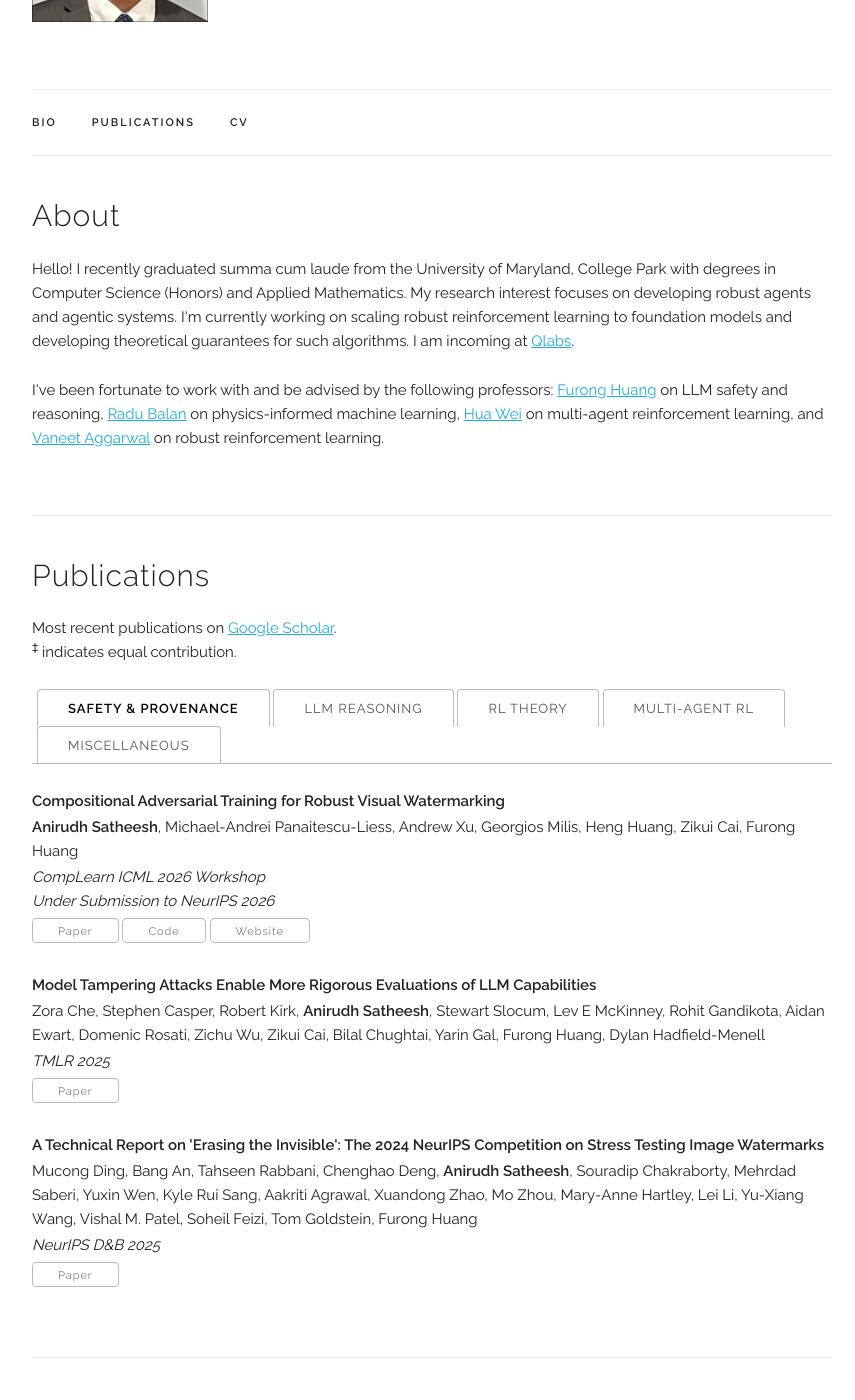
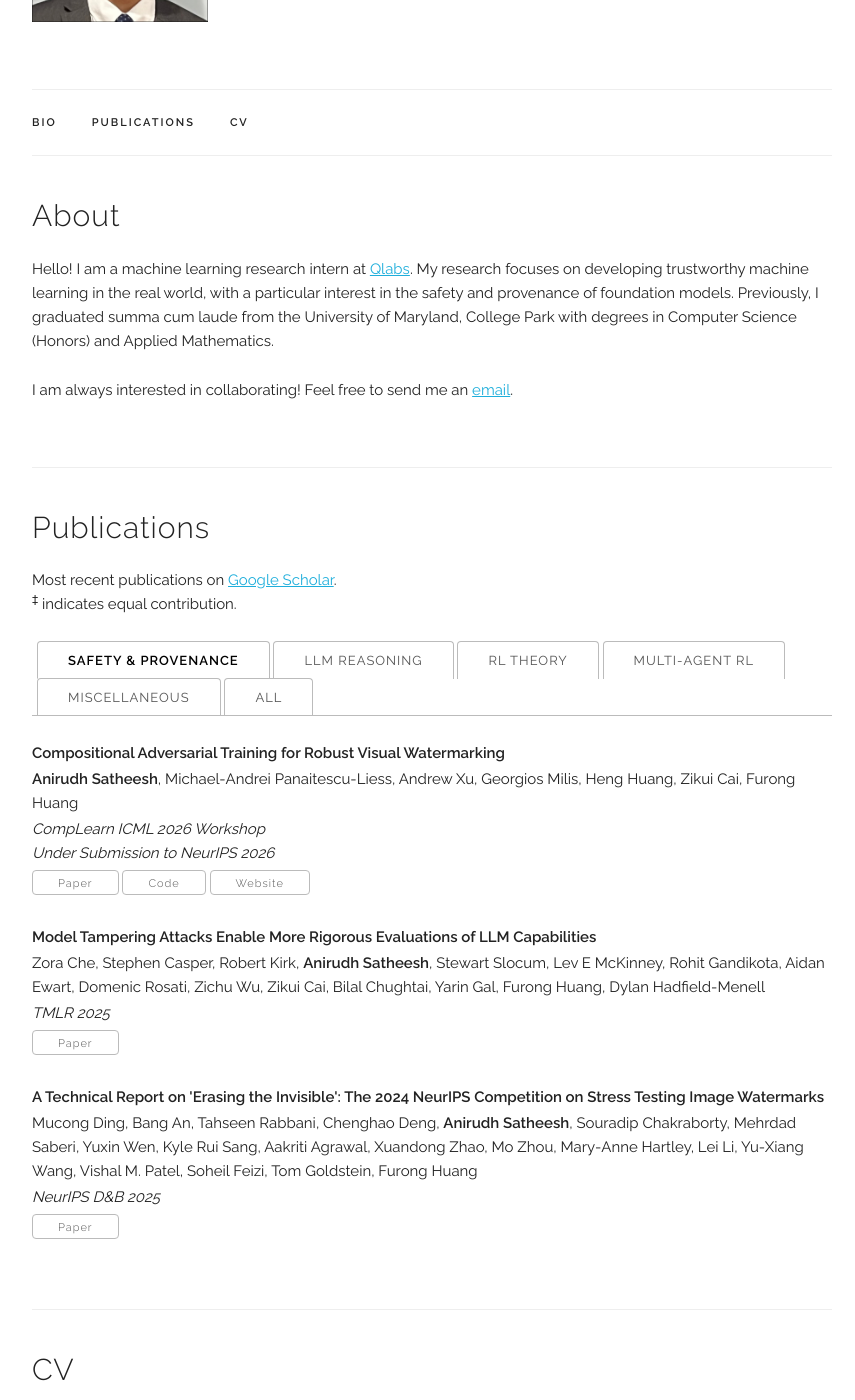
Before and after one commit to Asatheesh6561/Asatheesh6561.github.io, a Jekyll site: the page built from index.html, in a window 1280 px wide and 1400 px high, scrolled down 204 px. Shown: the whole window, without its empty margins (208-1063 px from the left). Built offline with Jekyll 4.4.1, drawn with Linux system fonts in a browser that asks for light colours; some web fonts are replaced; some of the changed text lies outside the part shown.

Commit message:
Update bio, add Qlabs internship, UAI 2026 venue, All publications tab, and collaborating CTA
Co-Authored-By: Claude Sonnet 4.6 <noreply@anthropic.com>

```diff
--- a/_data/experience.yaml
+++ b/_data/experience.yaml
@@ -5,6 +5,12 @@ experiences:
   title: "Undergraduate Student"
   subtitle: "Computing Science – Machine Learning, Applied Mathematics"
   category: "school"
+
+- place: "Qlabs"
+  website: "https://qlabs.sh/"
+  time: "Jun 2026 - Aug 2026"
+  title: "Machine Learning Research Intern"
+  category: "work"
 
 - place: "iEnVizion LLC"
   time: "Jan 2025 - Present"
--- a/_data/publications.yaml
+++ b/_data/publications.yaml
@@ -59,7 +59,7 @@ papers:
 
   - title: "Global Convergence of Average Reward Constrained MDPs with Neural Critic and General Policy Parameterization"
     authors: "<b>Anirudh Satheesh</b>, Pankaj Kumar Barman, Washim Uddin Mondal, Vaneet Aggarwal"
-    venue: "Under Submission to UAI 2026"
+    venue: "UAI 2026"
     paper_pdf: "https://arxiv.org/abs/2603.07698"
     category: rl-theory
     selected: n
--- a/index.html
+++ b/index.html
@@ -6,10 +6,10 @@ title: Home
 <div class="docs-section" id="bio">
   <h4>About</h4>
   <p>
-  Hello! I recently graduated summa cum laude from the University of Maryland, College Park with degrees in Computer Science (Honors) and Applied Mathematics. My research interest focuses on developing robust agents and agentic systems. I'm currently working on scaling robust reinforcement learning to foundation models and developing theoretical guarantees for such algorithms. I am incoming at <a href="https://qlabs.sh/" target="_blank">Qlabs</a>.
+  Hello! I am a machine learning research intern at <a href="https://qlabs.sh/" target="_blank">Qlabs</a>. My research focuses on developing trustworthy machine learning in the real world, with a particular interest in the safety and provenance of foundation models. Previously, I graduated summa cum laude from the University of Maryland, College Park with degrees in Computer Science (Honors) and Applied Mathematics.
   </p>
   <p>
-    I've been fortunate to work with and be advised by the following professors: <a href="https://furong-huang.com/" target="_blank">Furong Huang</a> on LLM safety and reasoning, <a href="https://math.umd.edu/~rvbalan/" target="_blank">Radu Balan</a> on physics-informed machine learning, <a href="https://labs.engineering.asu.edu/hw/" target="_blank">Hua Wei</a> on multi-agent reinforcement learning, and <a href="https://web.ics.purdue.edu/~vaneet/?_ga=2.240536195.1482563088.1764030052-385827614.1754536754" target="_blank">Vaneet Aggarwal</a> on robust reinforcement learning.
+    I am always interested in collaborating! Feel free to send me an <a href="mailto:anirudhs@terpmail.umd.edu" target="_blank">email</a>.
   </p>
 </div>
 
@@ -55,9 +55,42 @@ title: Home
         <li><div class="button" data-ref="#papers-{{ cat.slug }}">{{ cat.label }}</div></li>
       {% endif %}
     {% endfor %}
+    <li><div class="button" data-ref="#papers-all">All</div></li>
   </ul>
 
   <div class="tab-content">
+    <div class="tab-pane" id="papers-all">
+      {% for paper in site.data.publications.papers %}
+        <div class="paper">
+          <p class="title"><b>{{ paper.title }}</b></p>
+          <p>{{ paper.authors }}</p>
+          <p>{% assign venues = paper.venue | split: ";" %}{% for v in venues %}<i>{{ v }}</i>{% unless forloop.last %}<br/>{% endunless %}{% endfor %}</p>
+          <div class="paper-buttons">
+            {% if paper.paper_pdf %}
+              <a class="button" href="{{ paper.paper_pdf | prepend: site.baseurl }}" target="_blank">Paper</a>
+            {% endif %}
+            {% if paper.slides %}
+              <a class="button" href="{{ paper.slides | prepend: site.baseurl }}" target="_blank">Slides</a>
+            {% endif %}
+            {% if paper.poster %}
+              <a class="button" href="{{ paper.poster | prepend: site.baseurl }}" target="_blank">Poster</a>
+            {% endif %}
+            {% if paper.video %}
+              <a class="button" href="{{ paper.video }}" target="_blank">Video</a>
+            {% endif %}
+            {% if paper.code %}
+              <a class="button" href="{{ paper.code }}" target="_blank">Code</a>
+            {% endif %}
+            {% if paper.website %}
+              <a class="button" href="{{ paper.website }}" target="_blank">Website</a>
+            {% endif %}
+            {% if paper.data %}
+              <a class="button" href="{{ paper.data }}" target="_blank">Data</a>
+            {% endif %}
+          </div>
+        </div>
+      {% endfor %}
+    </div>
     {% for cat in site.data.publication_categories.categories %}
       {% assign cat_papers = site.data.publications.papers | where: "category", cat.slug %}
       <div class="tab-pane{% if forloop.first %} active{% endif %}" id="papers-{{ cat.slug }}">
@@ -193,7 +226,7 @@ title: Home
       <div class="direction-r">
       {% endif %}
         <div class="flag-wrapper">
-          <span class="flag">{{ exp.place }}</span>
+          <span class="flag">{% if exp.website %}<a href="{{ exp.website }}" target="_blank">{{ exp.place }}</a>{% else %}{{ exp.place }}{% endif %}</span>
           <span class="time-wrapper"><span class="time">{{ exp.time }}</span></span>
         </div>
         <div class="desc"><b>{{ exp.title }}</b> <br/> {{ exp.subtitle }}</div>
```
